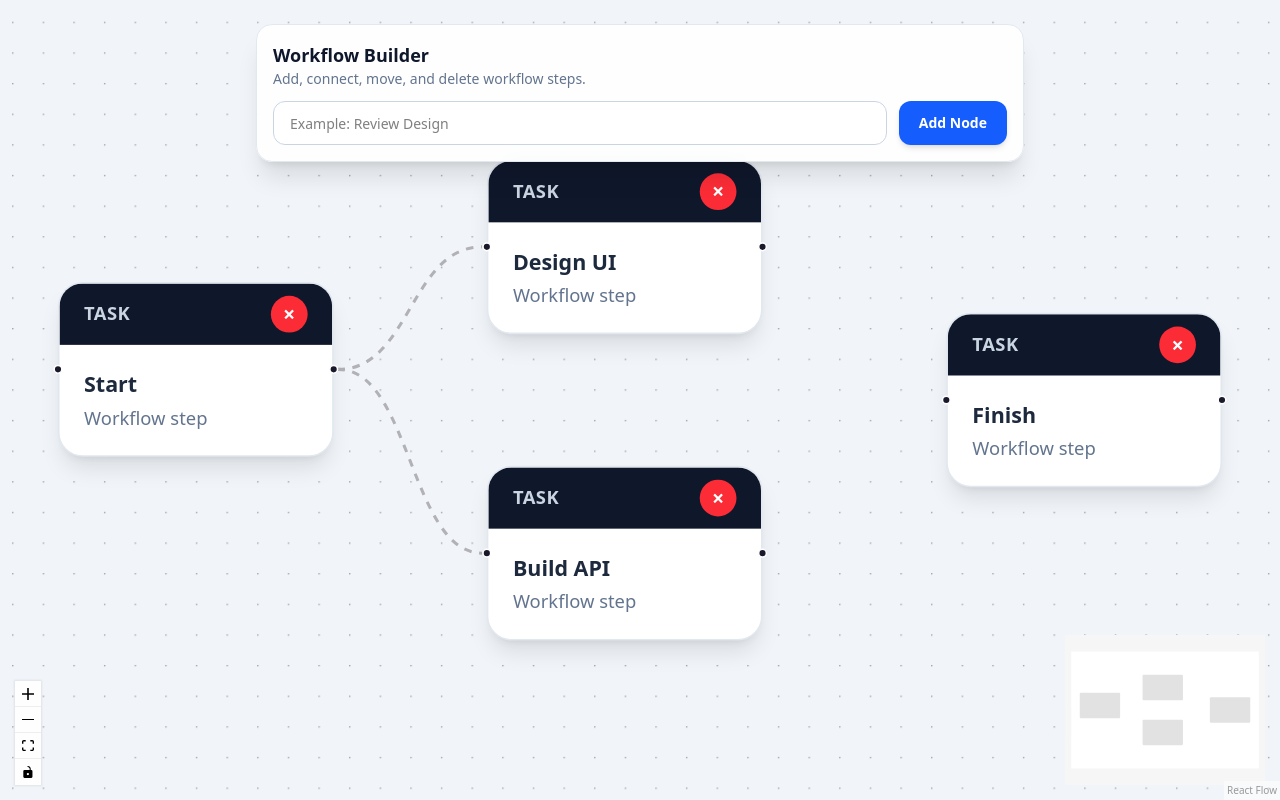
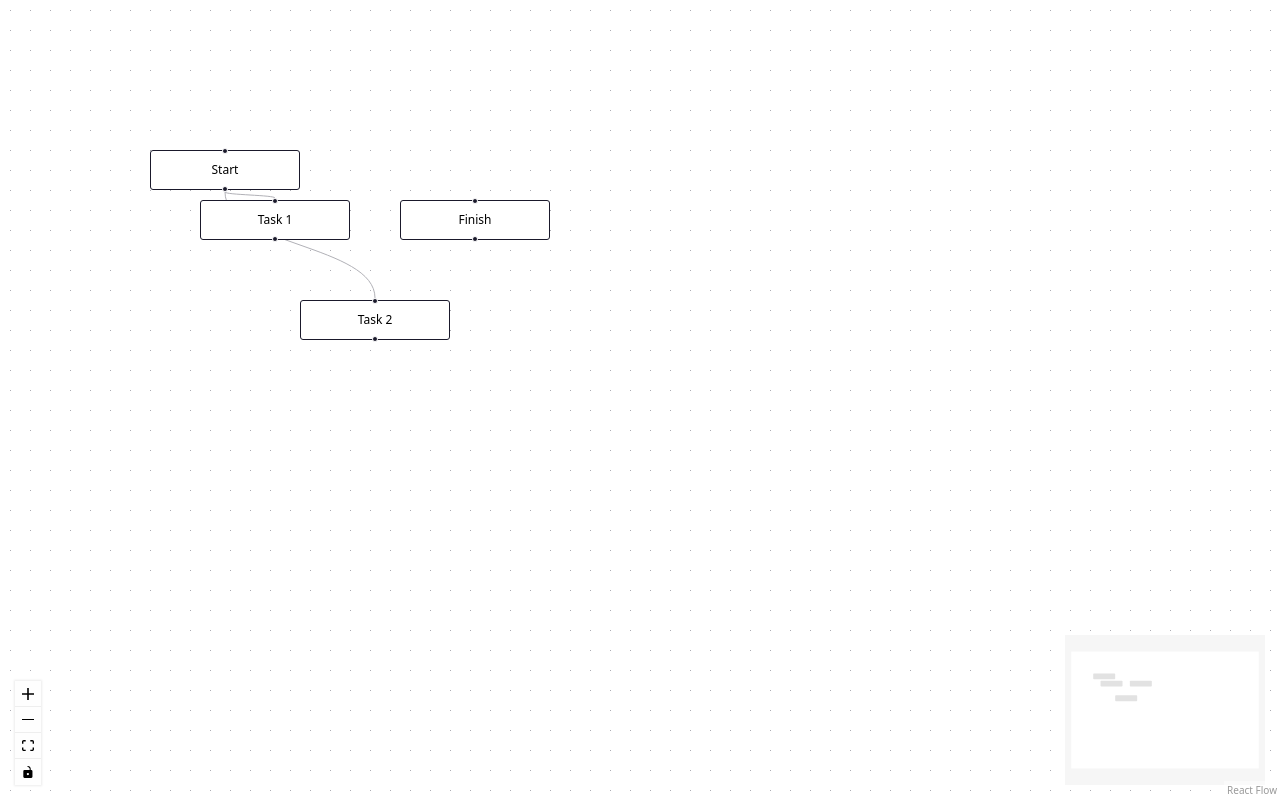
Before and after one commit to Muedgar/mindmap, a Next.js app: page / in a window 1280 px wide. Built offline with nearby package versions, Linux system fonts and the light colour scheme.

Commit message:
more exercises

```diff
--- /dev/null
+++ b/app/components/1_10/5.tsx
@@ -0,0 +1,85 @@
+'use client';
+
+import { useCallback, useMemo, useState } from 'react';
+import {
+  ReactFlow,
+  applyNodeChanges,
+  applyEdgeChanges,
+  addEdge,
+  Background,
+  Controls,
+  MiniMap,
+  Handle,
+  Position,
+  type Node,
+  type Edge,
+  type Connection,
+  type NodeChange,
+  type EdgeChange,
+  type NodeProps,
+} from '@xyflow/react';
+
+import '@xyflow/react/dist/style.css';
+
+const initialNodes: Node[] = [
+    {
+        id: 'n-1',
+        position: { x: 150, y: 150 },
+        data: { label: 'Start' }
+    },
+    {
+        id: 'n-2',
+        position: { x: 200, y: 200 },
+        data: { label: 'Task 1' }
+    },
+    {
+        id: 'n-3',
+        position: { x: 300, y: 300 },
+        data: { label: 'Task 2' }
+    },
+    {
+        id: 'n-4',
+        position: { x: 400, y: 200 },
+        data: { label: 'Finish' }
+    }
+];
+
+const initialEdges: Edge[] = [
+    { id: 'e-1', source: 'n-1', target: 'n-2' },
+    { id: 'e-2', source: 'n-1', target: 'n-3' }
+];
+
+export default function Five() {
+    const [nodes, setNodes] = useState(initialNodes);
+    const [edges, setEdges] = useState(initialEdges);
+
+    const handleNodeChange = useCallback((changes: NodeChange[]) => {
+        setNodes((nodeSnapshot) => applyNodeChanges(changes, nodeSnapshot))
+    }, [])
+
+    const handleEdgeChange = useCallback((changes: EdgeChange[]) => {
+        setEdges((edgeSnapshot) => applyEdgeChanges(changes, edgeSnapshot))
+    }, [])
+
+    const handleConnection = useCallback((connection: Connection) => {
+        setEdges((edgeSnapshot) => addEdge(connection, edgeSnapshot))
+    }, [])
+
+
+    return (
+        <div className='w-screen h-screen'>
+            <ReactFlow
+                nodes={nodes}
+                edges={edges}
+                onNodesChange={handleNodeChange}
+                onEdgesChange={handleEdgeChange}
+                onConnect={handleConnection}
+            >
+                <Background />
+                <Controls />
+                <MiniMap />
+            </ReactFlow>
+        </div>
+    )
+
+}
--- a/app/components/index.ts
+++ b/app/components/index.ts
@@ -2,3 +2,4 @@ export * from './1_10/1'
 export * from './1_10/2'
 export * from './1_10/3'
 export * from './1_10/4'
+export * from './1_10/5'
--- a/app/page.jsx
+++ b/app/page.jsx
@@ -2,9 +2,10 @@
 
 import Three from "./components/1_10/3";
 import Four from "./components/1_10/4";
+import Five from "./components/1_10/5";
 
 export default function Home() {
   return (
-    <Three />
+    <Five />
   );
 }
```
